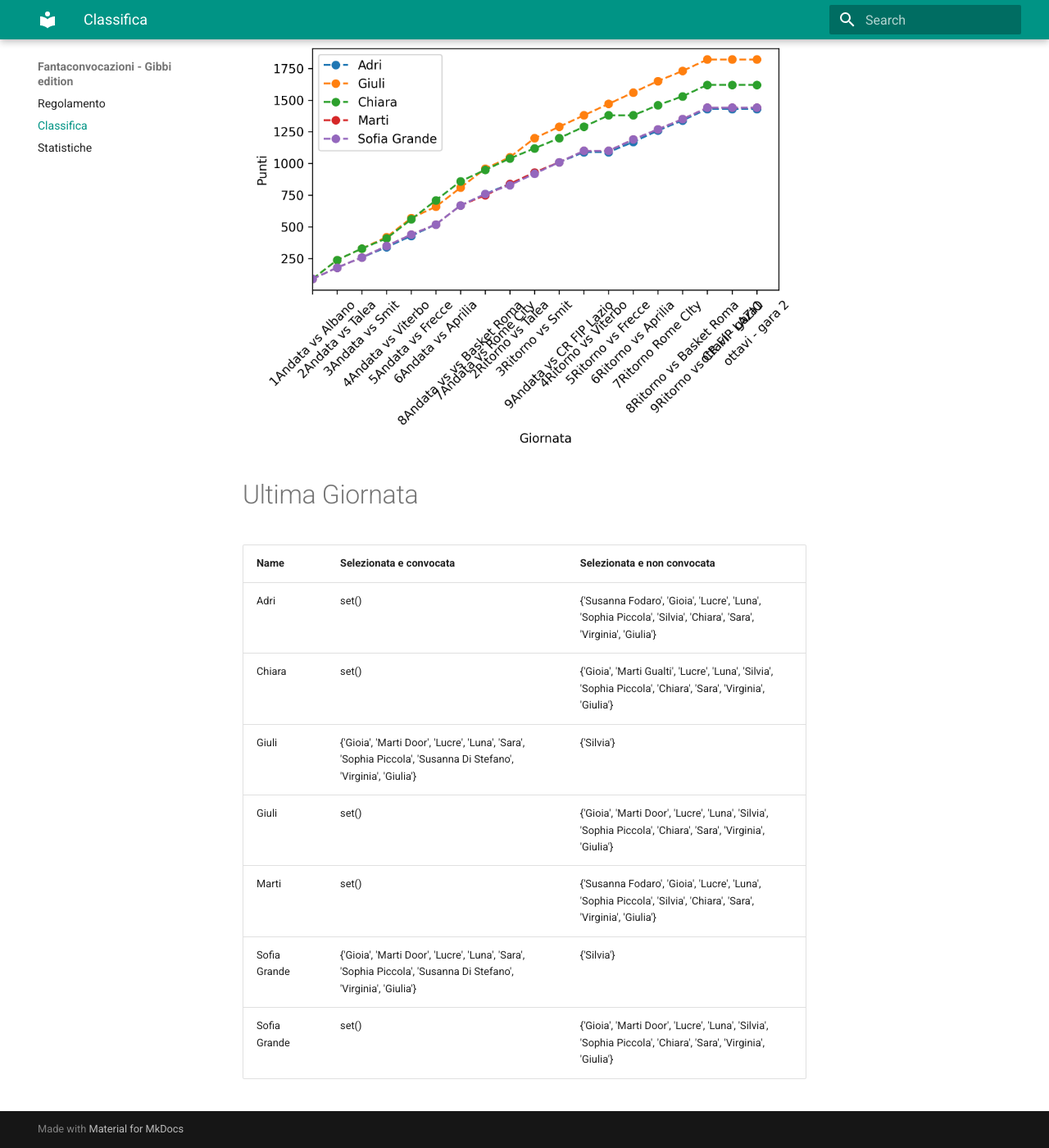
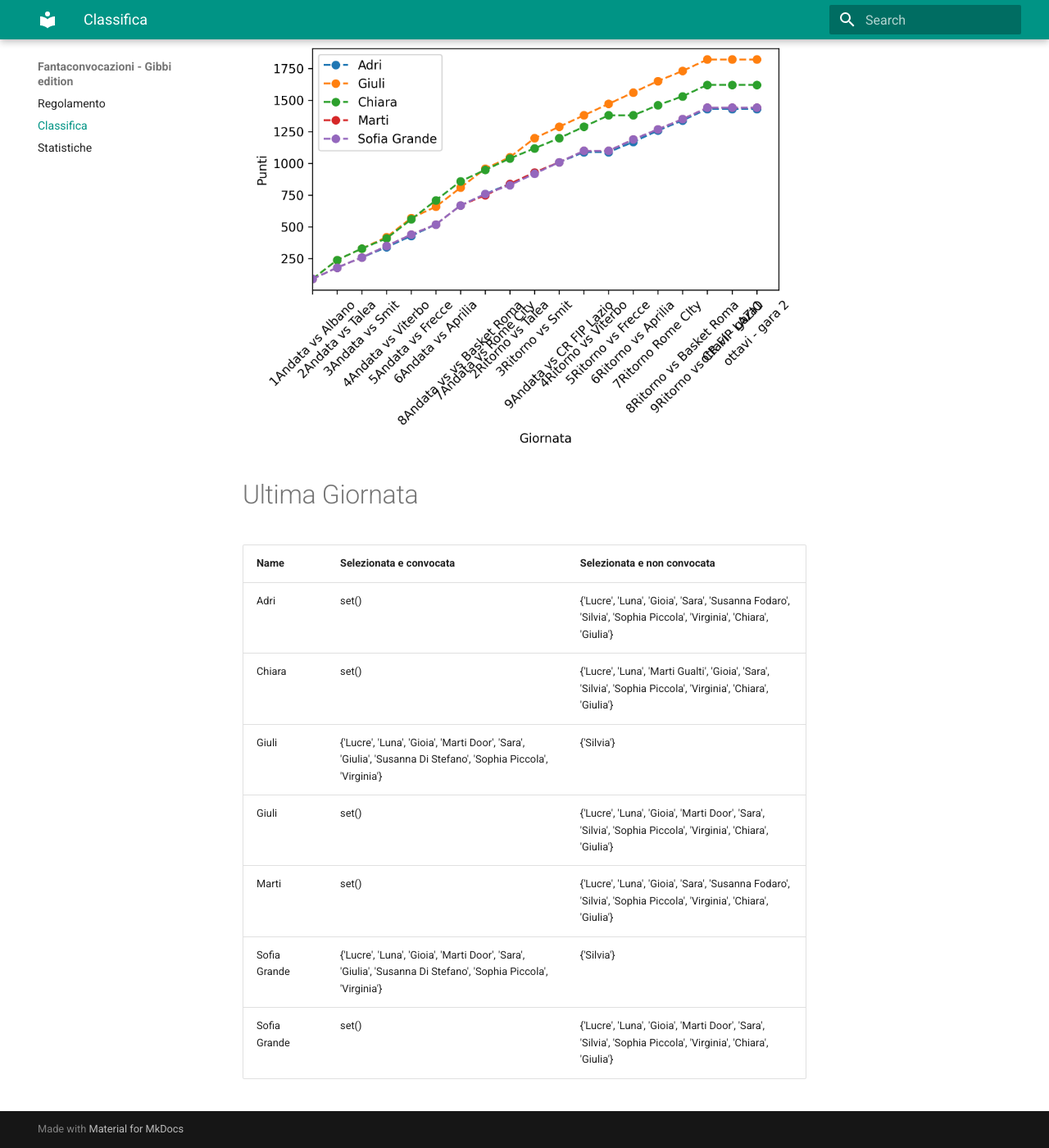
Before and after one commit to martinig94/fantagibbi, an MkDocs documentation site: the page built from docs/Classifica.md, in a window 1280 px wide and 1400 px high, scrolled down 565 px. Shown: the whole window at 82% size. Built offline with MkDocs 1.6.1 and Material for MkDocs 9.7.7, drawn with Linux system fonts in a browser that asks for light colours.

Commit message:
Auto-update from main.py

```diff
--- a/docs/Classifica.md
+++ b/docs/Classifica.md
@@ -18,11 +18,11 @@
 <!-- START_TABLE CORRECT -->
 | Name         | Selezionata e convocata                                                                                        | Selezionata e non convocata                                                                                      |
 |:-------------|:---------------------------------------------------------------------------------------------------------------|:-----------------------------------------------------------------------------------------------------------------|
-| Adri         | set()                                                                                                          | {'Susanna Fodaro', 'Gioia', 'Lucre', 'Luna', 'Sophia Piccola', 'Silvia', 'Chiara', 'Sara', 'Virginia', 'Giulia'} |
-| Chiara       | set()                                                                                                          | {'Gioia', 'Marti Gualti', 'Lucre', 'Luna', 'Silvia', 'Sophia Piccola', 'Chiara', 'Sara', 'Virginia', 'Giulia'}   |
-| Giuli        | {'Gioia', 'Marti Door', 'Lucre', 'Luna', 'Sara', 'Sophia Piccola', 'Susanna Di Stefano', 'Virginia', 'Giulia'} | {'Silvia'}                                                                                                       |
-| Giuli        | set()                                                                                                          | {'Gioia', 'Marti Door', 'Lucre', 'Luna', 'Silvia', 'Sophia Piccola', 'Chiara', 'Sara', 'Virginia', 'Giulia'}     |
-| Marti        | set()                                                                                                          | {'Susanna Fodaro', 'Gioia', 'Lucre', 'Luna', 'Sophia Piccola', 'Silvia', 'Chiara', 'Sara', 'Virginia', 'Giulia'} |
-| Sofia Grande | {'Gioia', 'Marti Door', 'Lucre', 'Luna', 'Sara', 'Sophia Piccola', 'Susanna Di Stefano', 'Virginia', 'Giulia'} | {'Silvia'}                                                                                                       |
-| Sofia Grande | set()                                                                                                          | {'Gioia', 'Marti Door', 'Lucre', 'Luna', 'Silvia', 'Sophia Piccola', 'Chiara', 'Sara', 'Virginia', 'Giulia'}     |
+| Adri         | set()                                                                                                          | {'Lucre', 'Luna', 'Gioia', 'Sara', 'Susanna Fodaro', 'Silvia', 'Sophia Piccola', 'Virginia', 'Chiara', 'Giulia'} |
+| Chiara       | set()                                                                                                          | {'Lucre', 'Luna', 'Marti Gualti', 'Gioia', 'Sara', 'Silvia', 'Sophia Piccola', 'Virginia', 'Chiara', 'Giulia'}   |
+| Giuli        | {'Lucre', 'Luna', 'Gioia', 'Marti Door', 'Sara', 'Giulia', 'Susanna Di Stefano', 'Sophia Piccola', 'Virginia'} | {'Silvia'}                                                                                                       |
+| Giuli        | set()                                                                                                          | {'Lucre', 'Luna', 'Gioia', 'Marti Door', 'Sara', 'Silvia', 'Sophia Piccola', 'Virginia', 'Chiara', 'Giulia'}     |
+| Marti        | set()                                                                                                          | {'Lucre', 'Luna', 'Gioia', 'Sara', 'Susanna Fodaro', 'Silvia', 'Sophia Piccola', 'Virginia', 'Chiara', 'Giulia'} |
+| Sofia Grande | {'Lucre', 'Luna', 'Gioia', 'Marti Door', 'Sara', 'Giulia', 'Susanna Di Stefano', 'Sophia Piccola', 'Virginia'} | {'Silvia'}                                                                                                       |
+| Sofia Grande | set()                                                                                                          | {'Lucre', 'Luna', 'Gioia', 'Marti Door', 'Sara', 'Silvia', 'Sophia Piccola', 'Virginia', 'Chiara', 'Giulia'}     |
 <!-- END_TABLE CORRECT -->
```
